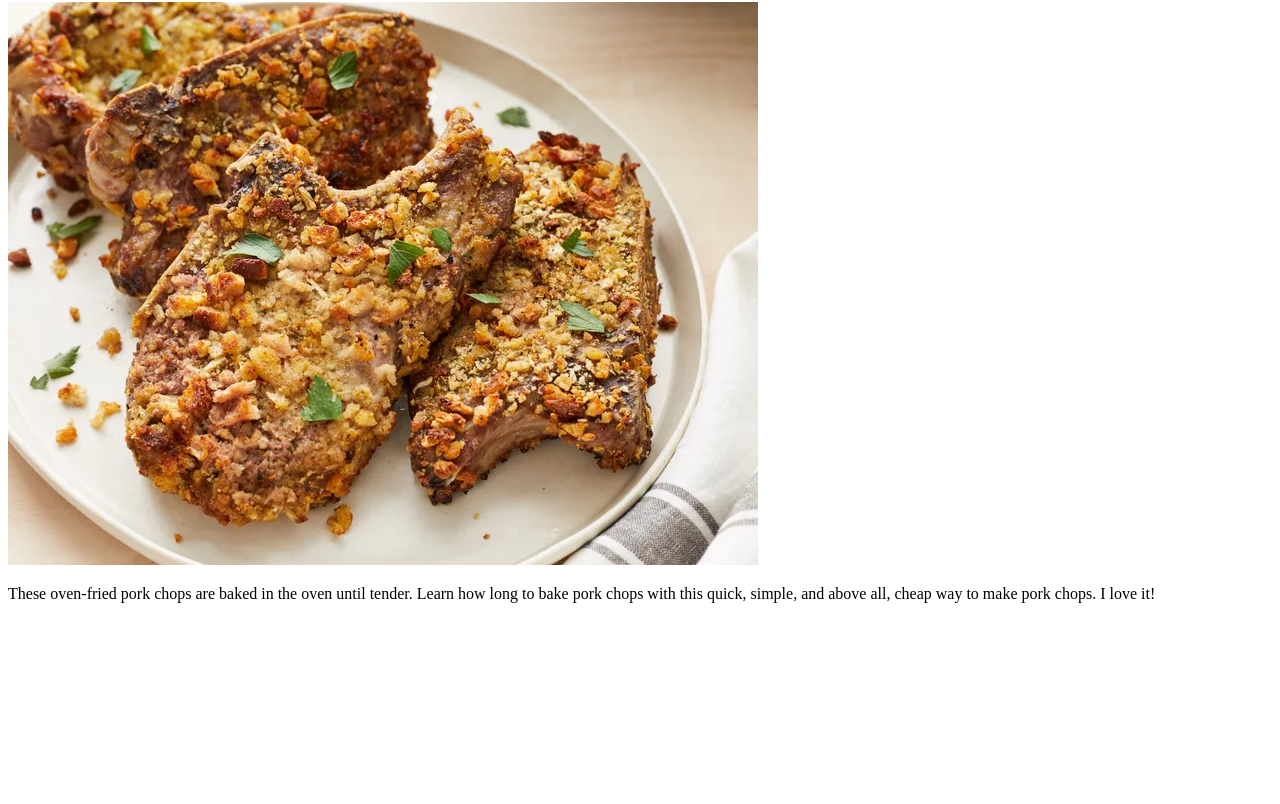
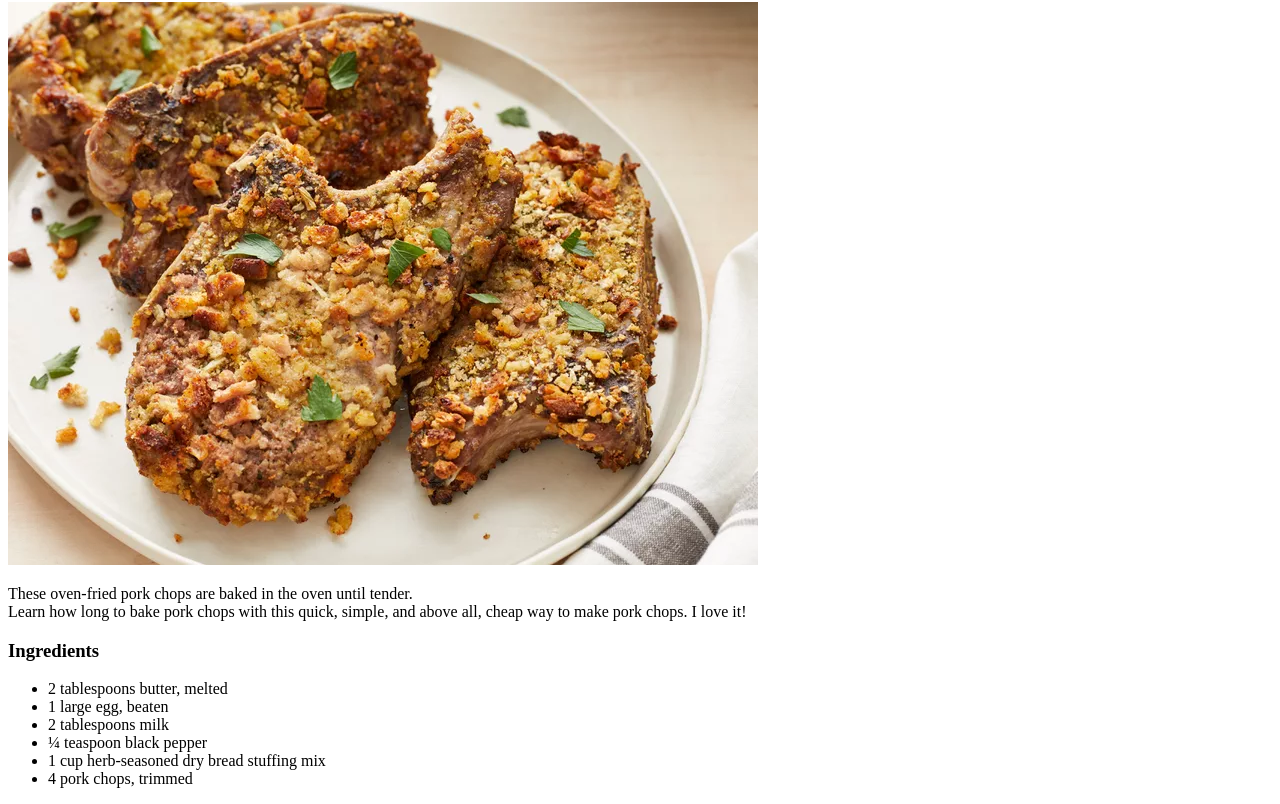
Before and after one commit to reddynihanth/odin-recipes, a plain HTML site: page recipes/pork-chops.html in a window 1280 px wide. Shown: the part 78-882 px from the top of the page. Before the commit the page ends 800 px from the top, so only its background shows below. Drawn offline with Linux system fonts and the light colour scheme.

Commit message:
Add ingredients list

```diff
--- a/recipes/pork-chops.html
+++ b/recipes/pork-chops.html
@@ -8,6 +8,15 @@
 <body>
     <h1>Oven Fried Pork Chops</h1>
     <img src="../img/pork-chops.webp" alt="Oven Fried Pork Chops">
-    <p>These oven-fried pork chops are baked in the oven until tender. Learn how long to bake pork chops with this quick, simple, and above all, cheap way to make pork chops. I love it!</p>
+    <p>These oven-fried pork chops are baked in the oven until tender. <br> Learn how long to bake pork chops with this quick, simple, and above all, cheap way to make pork chops. I love it!</p>
+    <h3> Ingredients</h3>
+    <ul>
+        <li>2 tablespoons butter, melted</li>
+        <li>1 large egg, beaten</li>
+        <li>2 tablespoons milk</li>
+        <li>¼ teaspoon black pepper</li>
+        <li>1 cup herb-seasoned dry bread stuffing mix</li>
+        <li> 4 pork chops, trimmed</li>
+    </ul>
 </body>
 </html>
```
